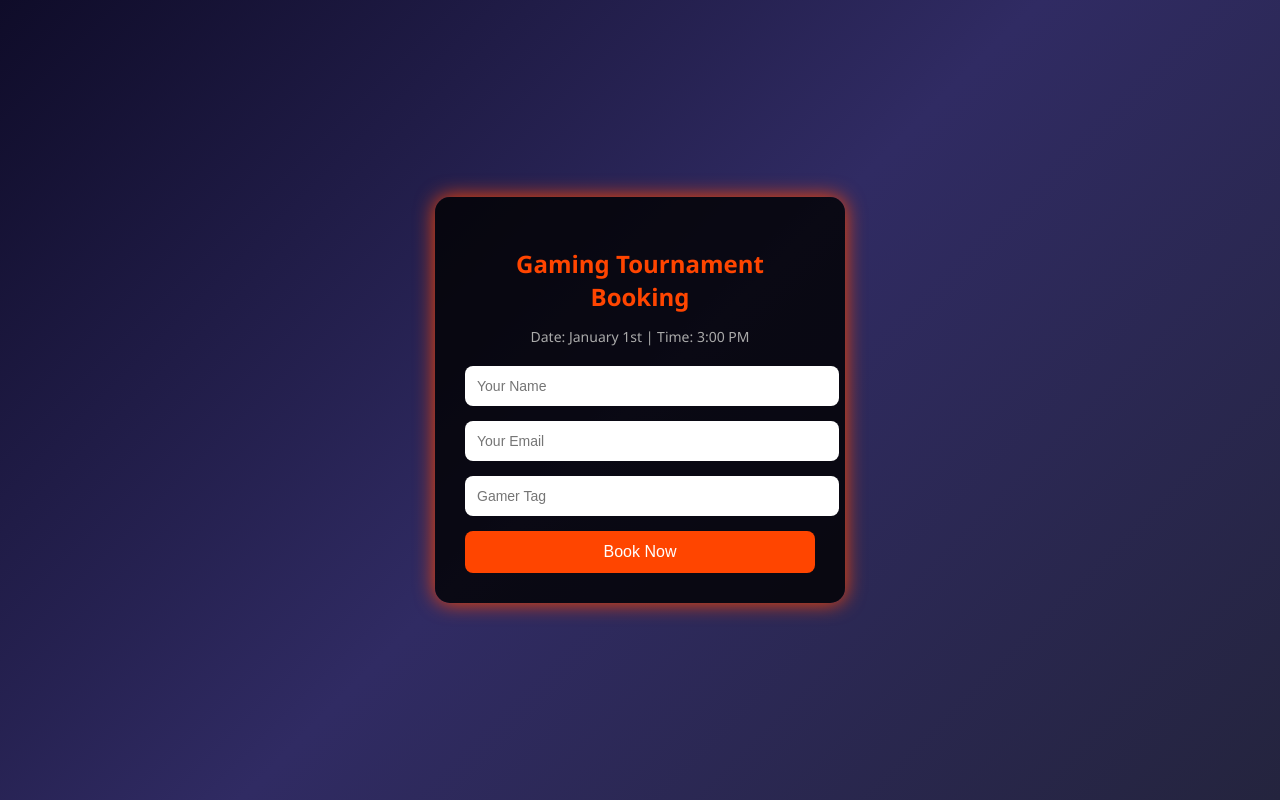
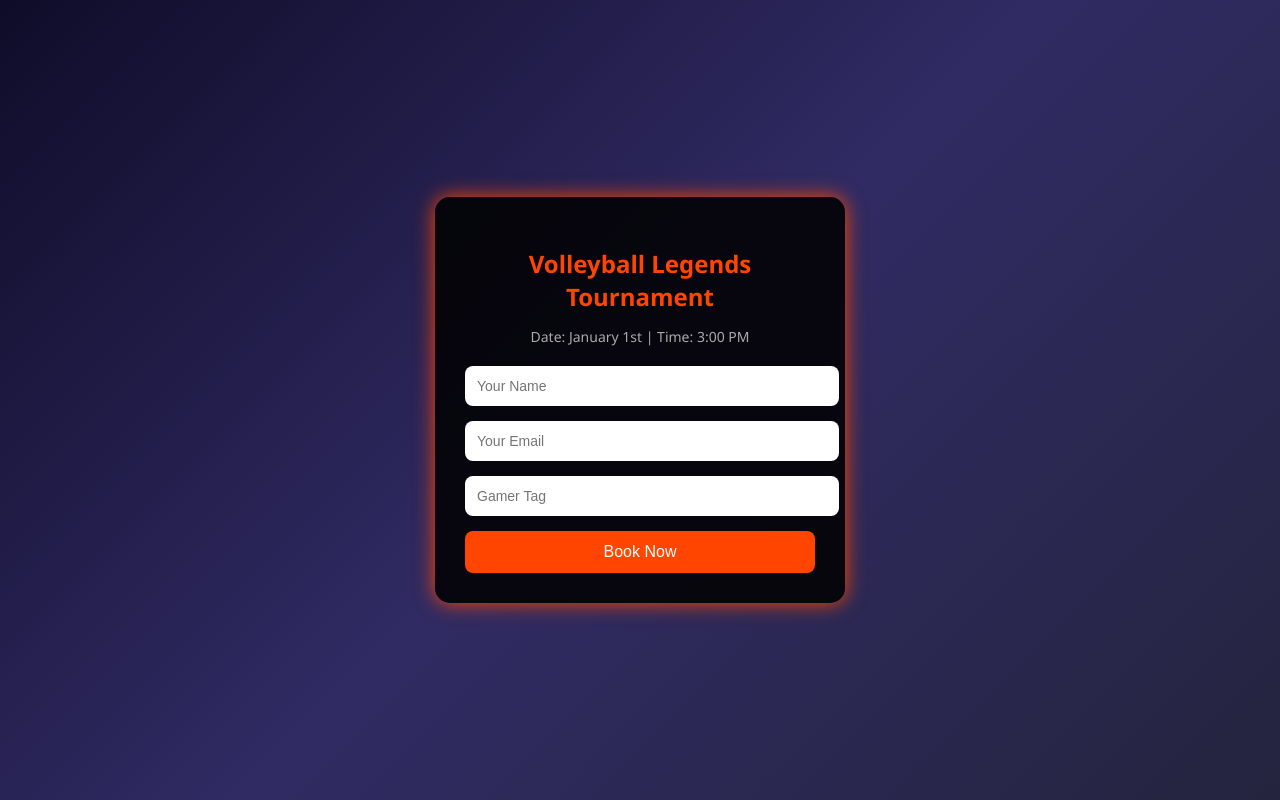
Before and after one commit to Aikisao/Volleyball-legends-tournament-booking, a plain HTML site: page index.html in a window 1280 px wide. Drawn offline with Linux system fonts and the light colour scheme.

Commit message:
Update index.html

```diff
--- a/index.html
+++ b/index.html
@@ -3,7 +3,7 @@
 <head>
 <meta charset="UTF-8">
 <meta name="viewport" content="width=device-width, initial-scale=1.0">
-<title>Gaming Tournament Booking</title>
+<title>Volleyball Legends Tournament Booking</title>
 <style>
     body {
         font-family: 'Segoe UI', Tahoma, Geneva, Verdana, sans-serif;
@@ -16,7 +16,7 @@
         margin: 0;
     }
     .booking-form {
-        background-color: rgba(0,0,0,0.8);
+        background-color: rgba(0,0,0,0.85);
         padding: 30px;
         border-radius: 15px;
         width: 350px;
@@ -64,9 +64,9 @@
 <body>
 
 <div class="booking-form">
-    <h2>Gaming Tournament Booking</h2>
+    <h2>Volleyball Legends Tournament</h2>
     <p>Date: January 1st | Time: 3:00 PM</p>
-    <form id="tournamentForm" action="https://formspree.io/f/YOUR_FORM_ID" method="POST">
+    <form id="tournamentForm" action="https://formspree.io/f/xovgzqpl" method="POST">
         <input type="text" name="name" placeholder="Your Name" required>
         <input type="email" name="email" placeholder="Your Email" required>
         <input type="text" name="gamerTag" placeholder="Gamer Tag" required>
```
